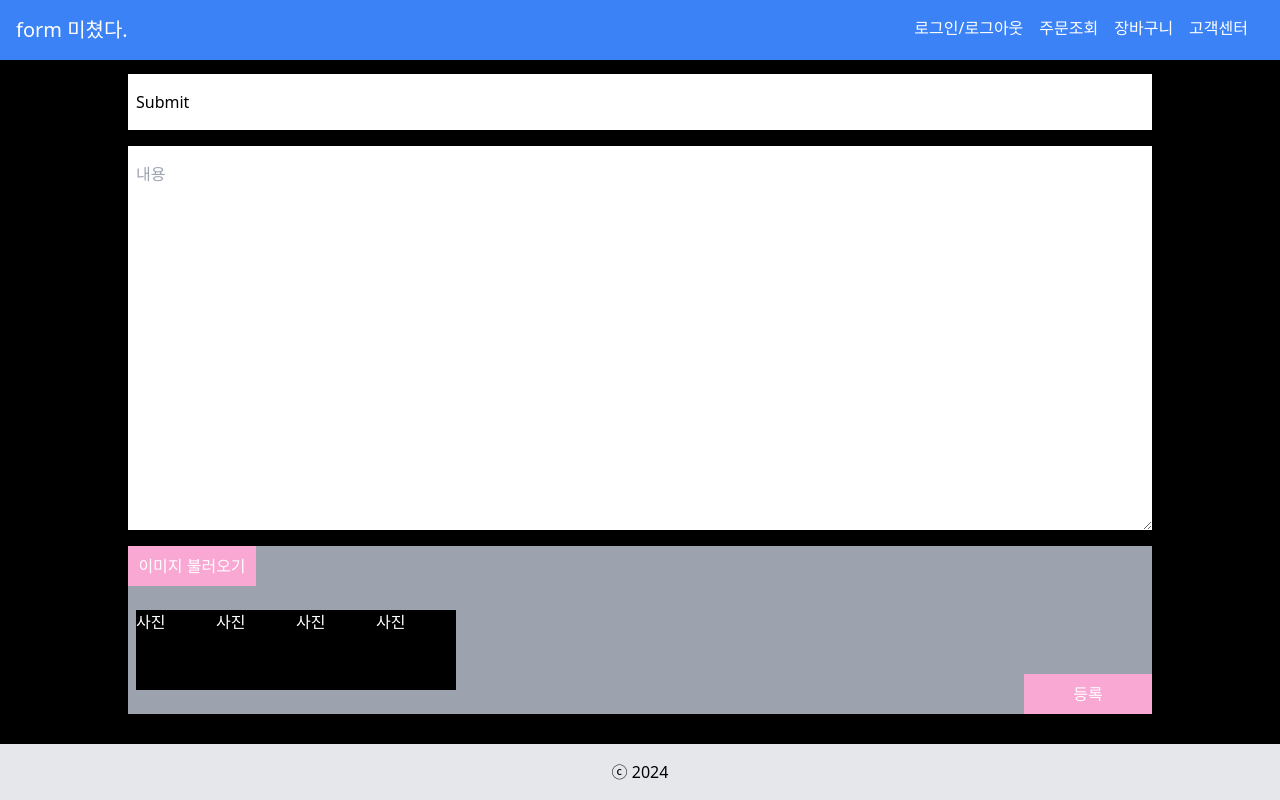
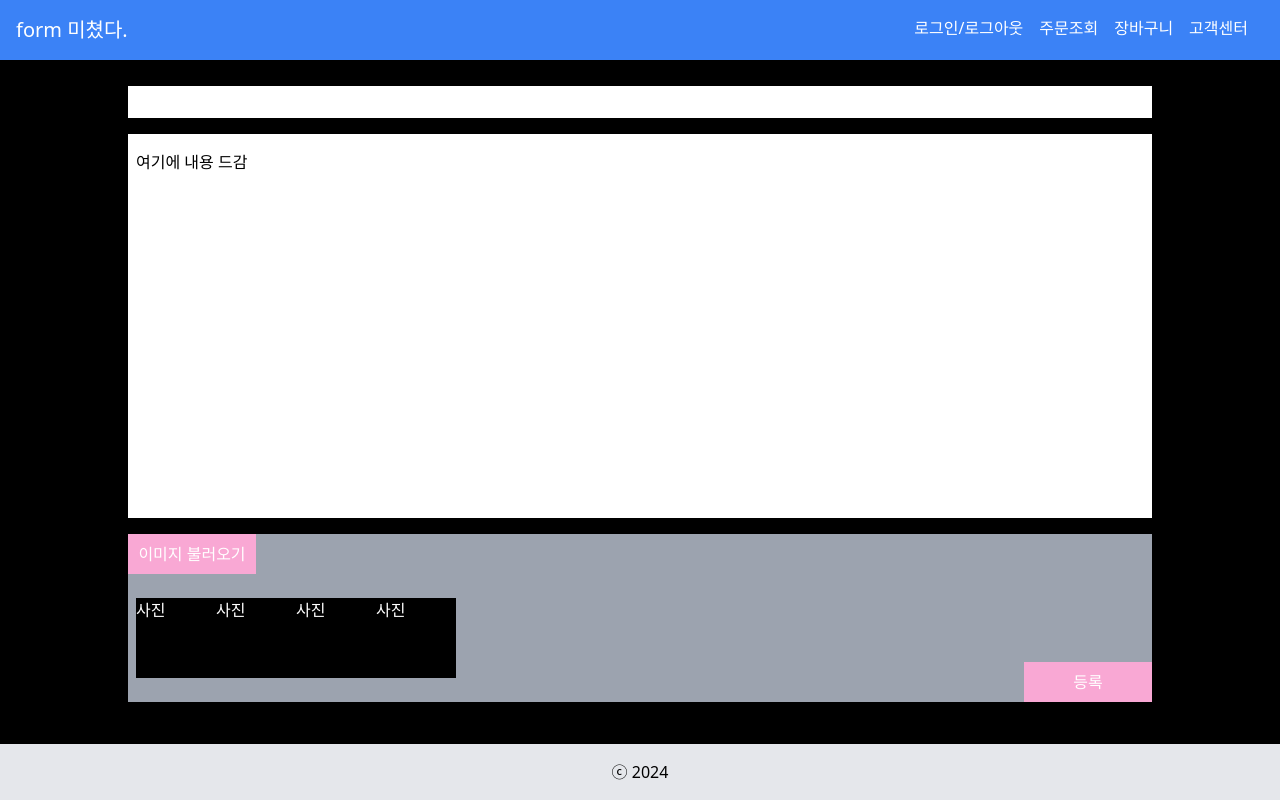
Before and after one commit to KDT-IaaS-Class-One-Group/KDT-IaaS-4team-ERP, a Next.js app in the folder frontend/: page /productcommentfull in a window 1280 px wide. Built offline with nearby package versions, Linux system fonts and the light colour scheme; no server answers.

Commit message:
feat : 상품평 테스트 데이터 생성 및 json 파일 생성

```diff
--- /dev/null
+++ b/frontend/app/(pages)/(customer)/productcommentfull/data.json
@@ -0,0 +1,2 @@
+{
+}
--- a/frontend/app/(pages)/(customer)/productcommentfull/page.tsx
+++ b/frontend/app/(pages)/(customer)/productcommentfull/page.tsx
@@ -1,23 +1,57 @@
 // [상품평 상세보기] 컴포넌트
 // 여기서 작성한 글은 이전 페이지(고객센터 페이지)에서 확인 할 수 있습니다.
+'use client'
+// ? 제품상품평페이지 상세보기 페이지 작성
+// ? 상태관리 및 데이터 전달가능확인
+// ? 추후 MariaDB와 EXPRESS로 수정 예정
+import Write from '@/components/writingcustomerComp/writ';
+import { useState, useEffect } from 'react';
+import ProductCommentFull from '@/components/ProductComment/ProductCommentList';
+import ProductUploadButton from '@/components/ProductComment/ProductUploadButton';
+import Link from 'next/link';
 
-import Write from '@/components/writingcustomerComp/writ';
-import React from 'react';
-
-// <Write title={"제목"} content={"내용"} btn={"이미지 등록"} image={"이미지 목록"} submit={'등록'} />
+const data =
+[
+    { title: '오늘 배송 받았는데 꽝', contents: '이거 제품이 너무 에바세바꽁치넙치뭉치면살고 흩어지는죽는급 입니다.'},
+]
 
 
-export default function WritingPage() {
+const CommentFullHome = () => {
+    const [commentsfull, setCommentsfull] = useState([]);
+
+    useEffect(() => {
+        // MariaDB와 통신해서 가져올 부분
+        const fetchCommentsfull = async () => {
+            try {
+                // MariaDB에 있는 테이블에 접근하여 값 불러오기
+                // const response = await fetch('http://192.168.100.76:3560/csitemfull');
+
+                const response = await fetch("../productcommentfull/data.json")
+                const data = await response.json();
+                console.log(data); // 확인용
+                setCommentsfull(data);
+            } catch (error) {
+                console.error("에러 발생 :", error);
+            }
+        };
+
+        fetchCommentsfull();
+    }, []);
+
+    // useEffect의 두번째 매개변수로 빈 배열을 전달하여 컴포넌트 마운트될 때 한 번만 실행
+
     return (
+
+
         <div className="flex flex-col items-center bg-black text-white w-full h-full justify-center">
             {/* Area1: 글 쓰기 제목 */}
             <div className="bg-gray-400 w-4/5 h-50 mb-4">
-                <input type="submit" className="w-full h-full bg-white text-black text-left py-4 pl-2" placeholder="제목" />
+                <div className="w-full h-full bg-white text-black text-left py-4 pl-2"> {} </div>
             </div>
 
             {/* Area2: 글 쓰기 내용 */}
             <div className="bg-gray-400 w-4/5 h-96 mb-4">
-                <textarea className="w-full h-full  bg-white text-black text-left py-4 pl-2" placeholder="내용" />
+                <div className="w-full h-full  bg-white text-black text-left py-4 pl-2">여기에 내용 드감</div>
             </div>
 
             {/* Area3: 사진 업로드 영역 */}
@@ -41,6 +75,8 @@ export default function WritingPage() {
                     <input type="button" className="bg-pink-300 w-32 h-10" value="등록" />
                 </div>
             </div>
-        </div>
+        </div >
     );
-}
+};
+
+export default CommentFullHome;
```
